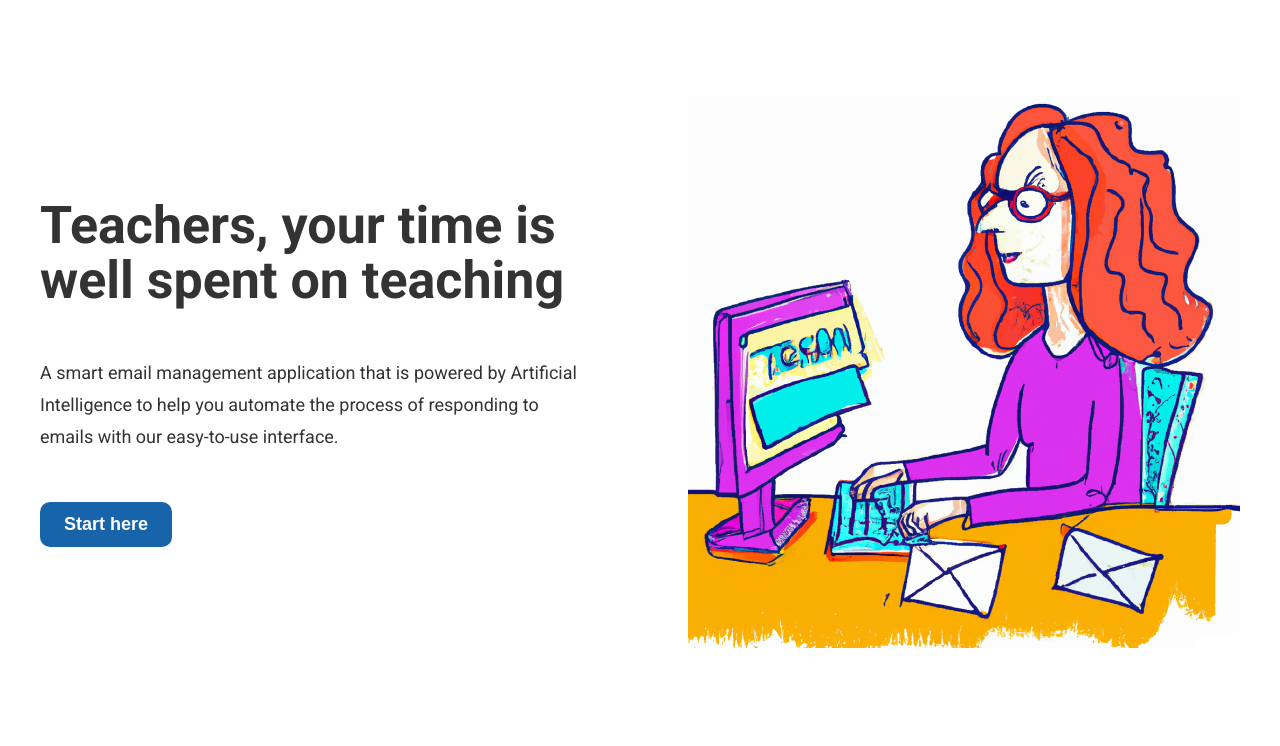
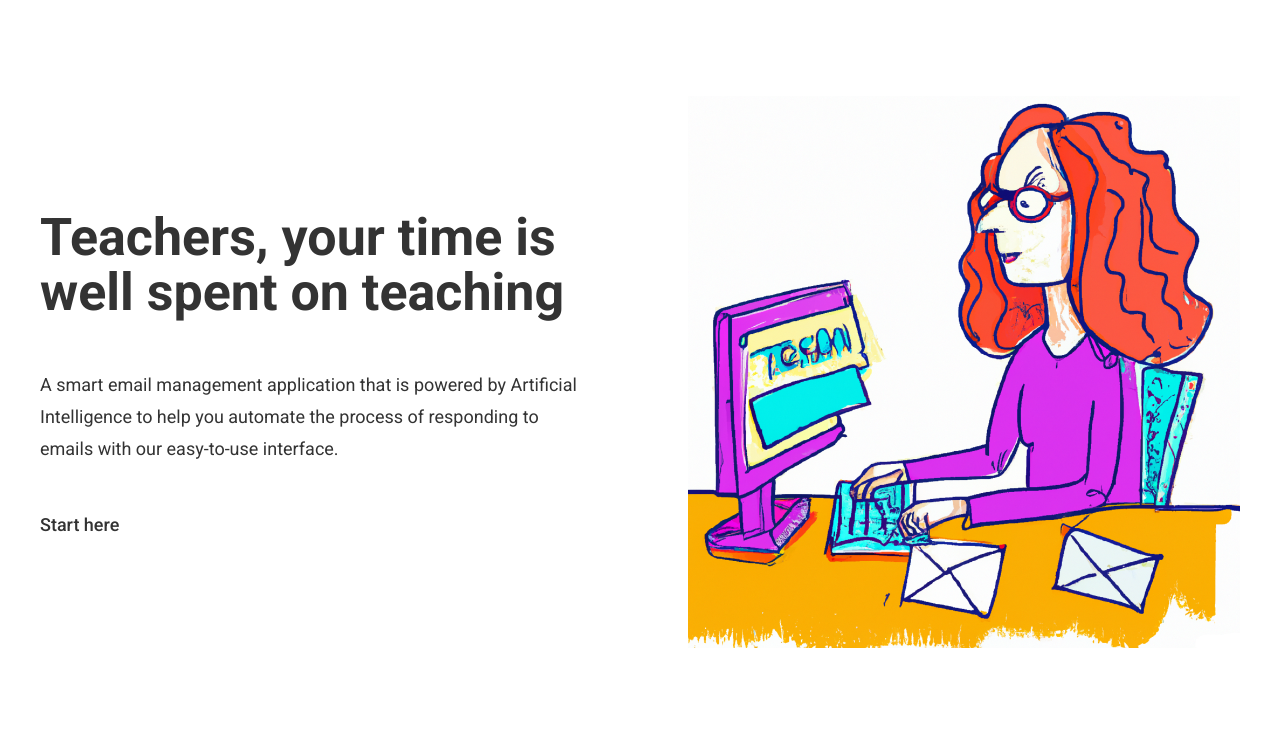
Before and after one commit to AV2001/instant-inbox, a Flask app: page / in a window 1280 px wide. Shown: the part 114-860 px from the top of the page. Run offline with Flask 2, Linux system fonts and the light colour scheme.

Commit message:
update general reusable styles

```diff
--- a/static/css/general.css
+++ b/static/css/general.css
@@ -56,19 +56,30 @@ body {
     margin-bottom: 3.2rem;
 }
 
-.btn {
+.btn,
+.btn--filled {
     border: none;
-    background-color: #1864ab;
-    color: #fff;
+    background: none;
+    color: inherit;
+    font-family: inherit;
     font-size: 1.8rem;
-    font-weight: 600;
-    padding: 1.2rem 2.4rem;
-    border-radius: 10px;
+    font-weight: 500;
     cursor: pointer;
     transition: all 0.3s;
 }
 
-.btn:hover {
+.btn--nav:hover {
+    color: #1864ab;
+}
+
+.btn--filled {
+    background-color: #1864ab;
+    color: #fff;
+    padding: 1.2rem 2.4rem;
+    border-radius: 10px;
+}
+
+.btn--filled:hover {
     background-color: #2f74b3;
 }
 
```
